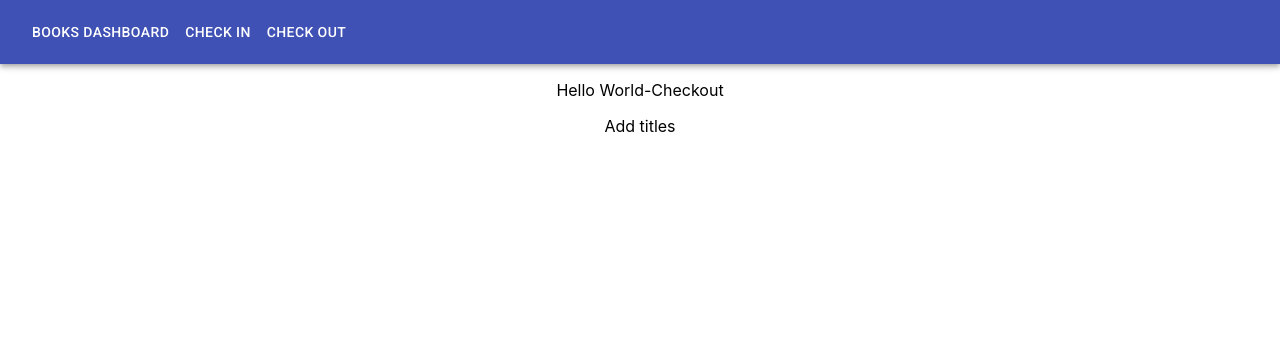
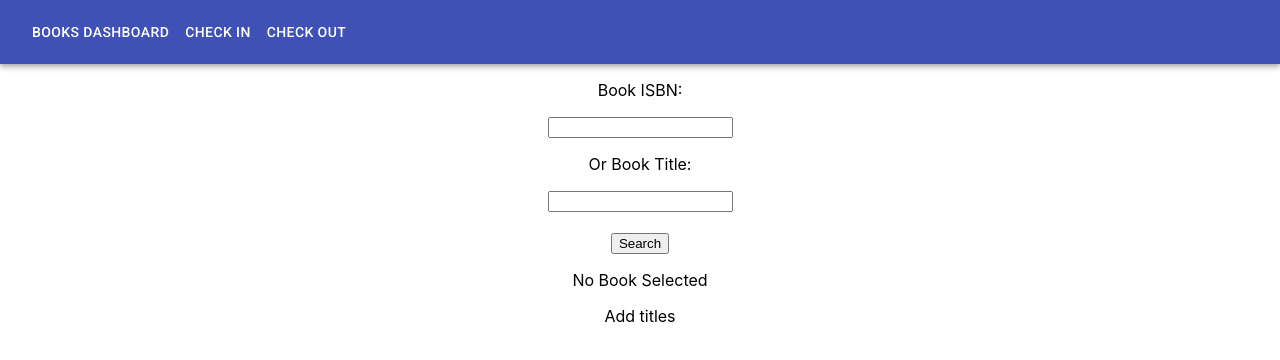
Before and after one commit to nraynes/library_frontend, a React (Create React App) app: page /checkout in a window 1280 px wide. Shown: the top 360 px of the page. Built offline with nearby package versions, Linux system fonts and the light colour scheme.

Commit message:
Lunch time.

```diff
--- a/src/App.js
+++ b/src/App.js
@@ -29,7 +29,7 @@ function App() {
       </AppBar>
       <Switch>
         <Route path="/checkout">
-          <Checkout />
+          <Checkout books={books}/>
         </Route>
         <Route path="/checkin">
           <Checkin />
--- a/src/components/Checkout.js
+++ b/src/components/Checkout.js
@@ -1,13 +1,48 @@
 import React from 'react';
+import { useState, useEffect } from 'react';
+import BookListItem from './BookListItem';
 
-function Checkout () {
+class Checkout extends React.Component {
+    constructor(props){
+        super(props);
+        this.state = {
+            books: this.props.books,
+            book: undefined,
+            isbn: '',
+            title: ''
+        }
+    }
+    handleClick(state, setState){
+        console.log(state)
+        let newBook;
+        if (Array.isArray(state.books)) {
+            newBook = state.books.filter(item=>{
+                return item.isbn === state.isbn || item.title === state.title
+            })
+            console.log(newBook)
+            setState({
+                books: state.books,
+                book: newBook,
+                isbn: state.isbn,
+                title: state.title
+            })
+        }
 
-    return (
-        <div>
-            <p>Hello World-Checkout</p>
-        </div>
-    );
-
+    }
+    render(){
+        return (
+            <div>
+                <p>Book ISBN: </p>
+                <input value={this.state.isbn} onChange={(event)=>{this.setState({book: this.state.book, isbn: event.target.value, title: this.state.title})}}></input>
+                <p>Or Book Title: </p>
+                <input value={this.state.title} onChange={(event)=>{this.setState({book: this.state.book, isbn: this.state.isbn, title: event.target.value})}}></input><br></br><br></br>
+                <button onClick={() => {
+                    this.handleClick(this.state, this.setState)
+                }}>Search</button>
+                {this.state.book === undefined ? <p>No Book Selected</p> : <BookListItem book={this.state.book}/>}
+            </div>
+        );
+    }
 }
 
 export default Checkout;
```
